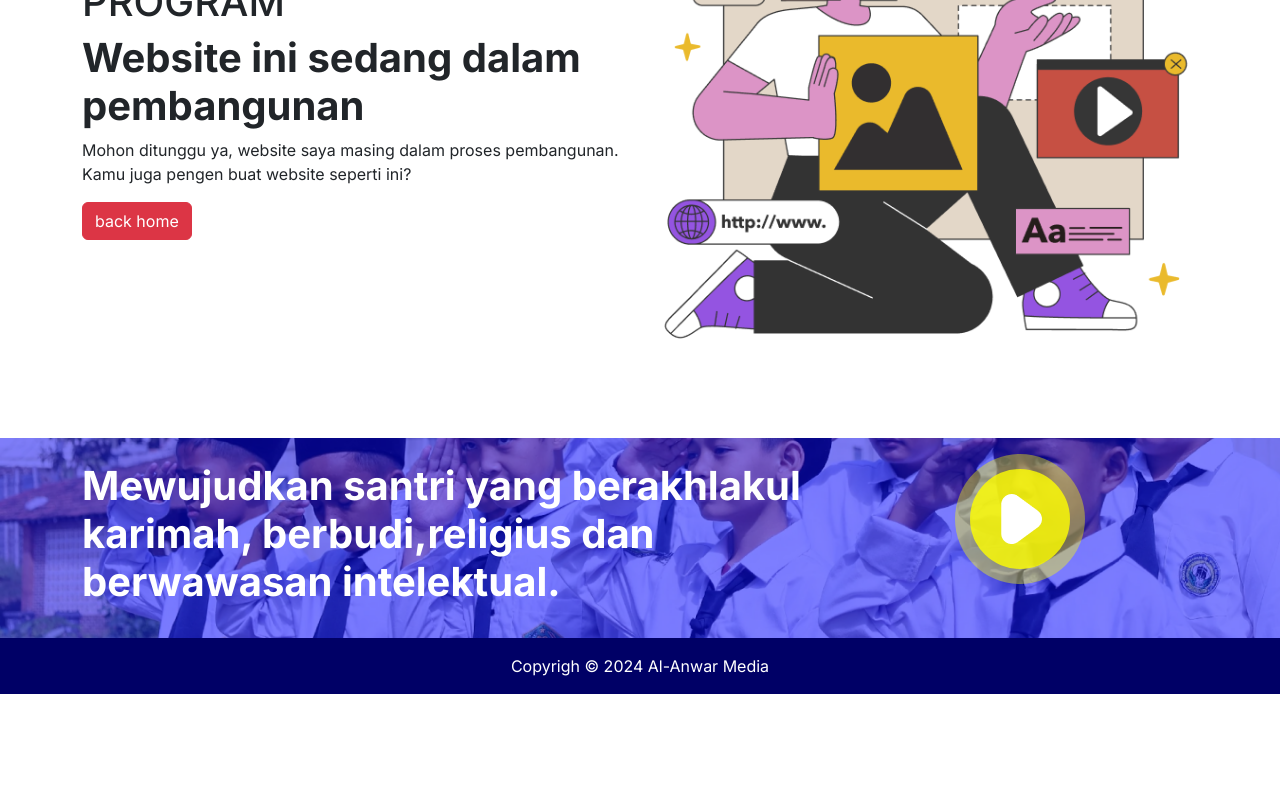
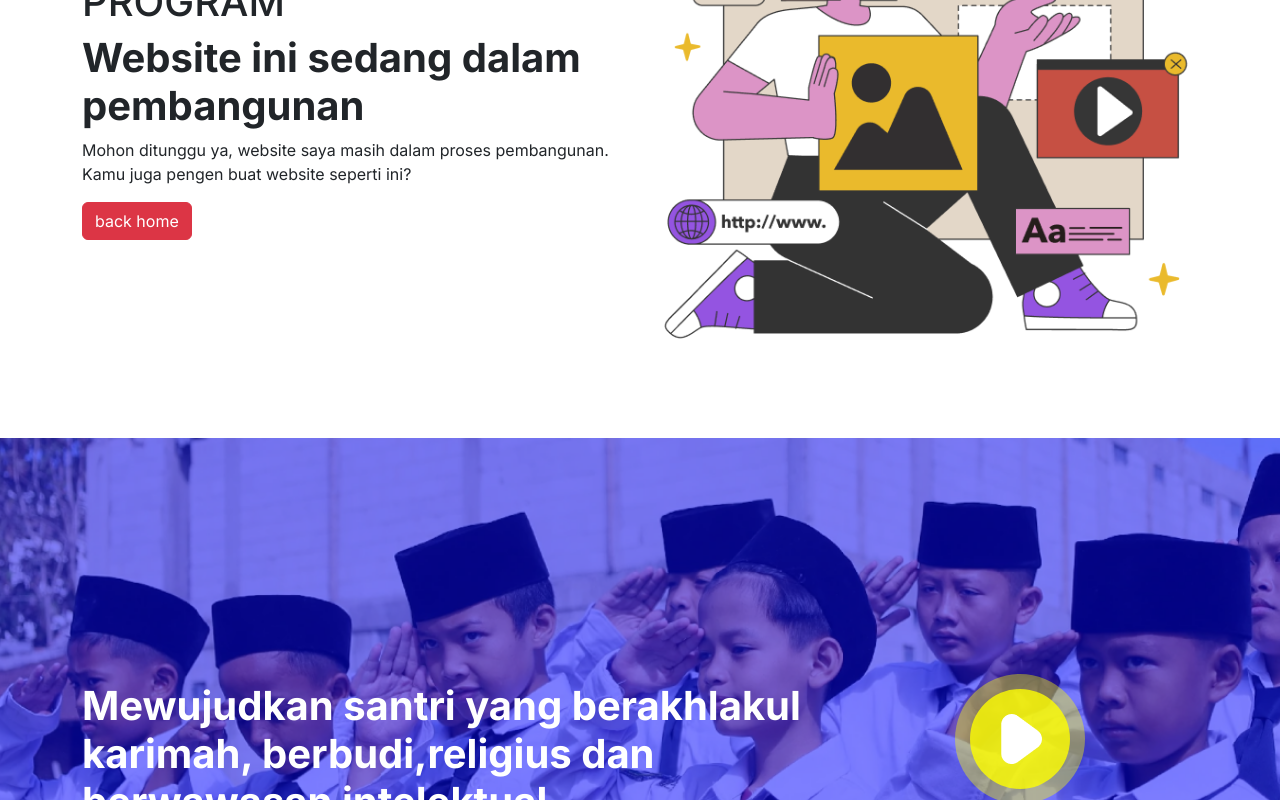
Before and after one commit to muhammadassidiqi/al-anwar-4-website, a React (Vite) app: page /Program in a window 1280 px wide. Shown: the part 220-1020 px from the top of the page. Before the commit the page ends 914 px from the top, so only its background shows below. Built offline with nearby package versions, Linux system fonts and the light colour scheme.

Commit message:
update selesai

```diff
--- a/src/components/Footer.jsx
+++ b/src/components/Footer.jsx
@@ -8,6 +8,7 @@ export default function Footer() {
         className="section-hero d-flex align-items-center "
         style={{
           marginTop: "5em",
+          height: "80vh",
         }}
       >
         <div className="container py-3">
@@ -19,14 +20,19 @@ export default function Footer() {
               </h1>
               {/* bacground overlay */}
               <div className="bg overlay-bg"></div>
+
               <img className="bg img-bg" src={upacar} alt="img" />
             </div>
             <div className="col-md-4 col-12 d-flex justify-content-center">
-              <div className="icon-container">
+              <a
+                href="https://www.youtube.com/watch?v=RPGids29bOw"
+                target="_blank"
+                className="icon-container"
+              >
                 <div className="icon-container2">
                   <img src={youtube} alt="youtube" />
                 </div>
-              </div>
+              </a>
             </div>
           </div>
         </div>
--- a/src/components/SectionHero.jsx
+++ b/src/components/SectionHero.jsx
@@ -181,7 +181,10 @@ export default function SectionHero() {
         </div>
       </section>
       {/* background overlay */}
-      <section className="section-hero d-flex align-items-center text-center">
+      <section
+        className="section-hero d-flex align-items-center text-center "
+        style={{ marginTop: "5em", height: "80vh" }}
+      >
         <div className="container py-4">
           <p className="text-warning">K. H. Maimoen Zubair</p>
           <h1 className="text-white">
--- a/src/pages/Galeri.jsx
+++ b/src/pages/Galeri.jsx
@@ -10,7 +10,7 @@ export default function Galeri() {
             <h1>GALERI</h1>
             <h1 className="fw-bold">Website ini sedang dalam pembangunan</h1>
             <p>
-              Mohon ditunggu ya, website saya masing dalam proses pembangunan.
+              Mohon ditunggu ya, website saya masih dalam proses pembangunan.
               Kamu juga pengen buat website seperti ini?
             </p>
             <NavLink to="/" className="btn btn-danger">
--- a/src/pages/Kontak.jsx
+++ b/src/pages/Kontak.jsx
@@ -10,7 +10,7 @@ export default function Kontak() {
             <h1>KONTAK</h1>
             <h1 className="fw-bold">Website ini sedang dalam pembangunan</h1>
             <p>
-              Mohon ditunggu ya, website saya masing dalam proses pembangunan.
+              Mohon ditunggu ya, website saya masih dalam proses pembangunan.
               Kamu juga pengen buat website seperti ini?
             </p>
             <NavLink to="/" className="btn btn-danger">
--- a/src/pages/Program.jsx
+++ b/src/pages/Program.jsx
@@ -10,7 +10,7 @@ export default function Program() {
             <h1>PROGRAM</h1>
             <h1 className="fw-bold">Website ini sedang dalam pembangunan</h1>
             <p>
-              Mohon ditunggu ya, website saya masing dalam proses pembangunan.
+              Mohon ditunggu ya, website saya masih dalam proses pembangunan.
               Kamu juga pengen buat website seperti ini?
             </p>
             <NavLink to="/" className="btn btn-danger">
```
